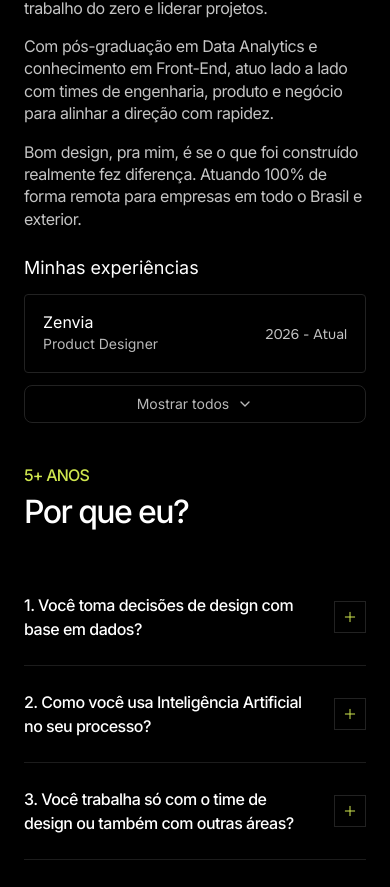
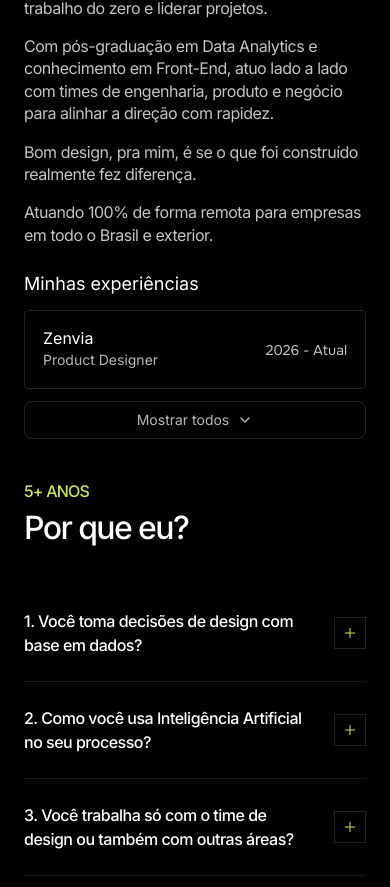
Before and after one commit to mtsilveirapf/mtsilveirapf.github.io, a Next.js app: page / in a window 390 px wide. Shown: the part 3377-4264 px from the top of the page. Built offline with nearby package versions, Linux system fonts and the light colour scheme.

Commit message:
Split remote-work sentence into its own paragraph in Sobre mim
Was appended to the previous sentence, reading as one dense
run-on paragraph. Now a separate paragraph, applies at every
breakpoint (pt-BR and en-US).

```diff
--- a/src/content/home-content.ts
+++ b/src/content/home-content.ts
@@ -110,7 +110,8 @@ export const homeContent: Record<Locale, HomeContent> = {
         "Product Designer com mais de 5 anos de experiência no mercado B2B SaaS. Executo o design de ponta a ponta com um processo integralmente assistido por IA.",
         "Tenho um perfil de forte autonomia, acostumado a trabalhar com ambiguidades, tomar decisões difíceis, construir fluxos de trabalho do zero e liderar projetos.",
         "Com pós-graduação em Data Analytics e conhecimento em Front-End, atuo lado a lado com times de engenharia, produto e negócio para alinhar a direção com rapidez.",
-        "Bom design, pra mim, é se o que foi construído realmente fez diferença. Atuando 100% de forma remota para empresas em todo o Brasil e exterior.",
+        "Bom design, pra mim, é se o que foi construído realmente fez diferença.",
+        "Atuando 100% de forma remota para empresas em todo o Brasil e exterior.",
       ],
       experiencesLabel: "Minhas experiências",
       workHistory: {
@@ -227,7 +228,8 @@ export const homeContent: Record<Locale, HomeContent> = {
         "Product Designer with over 5 years of experience in the B2B SaaS market. I execute design end-to-end with a process fully assisted by AI.",
         "I have a strongly autonomous profile, used to working with ambiguity, making tough decisions, building workflows from scratch, and leading projects.",
         "With a postgraduate degree in Data Analytics and Front-End knowledge, I work closely with engineering, product, and business teams to align direction quickly.",
-        "To me, good design means what gets built actually makes a difference. Working 100% remotely for companies across Brazil and abroad.",
+        "To me, good design means what gets built actually makes a difference.",
+        "Working 100% remotely for companies across Brazil and abroad.",
       ],
       experiencesLabel: "My experience",
       workHistory: {
```
